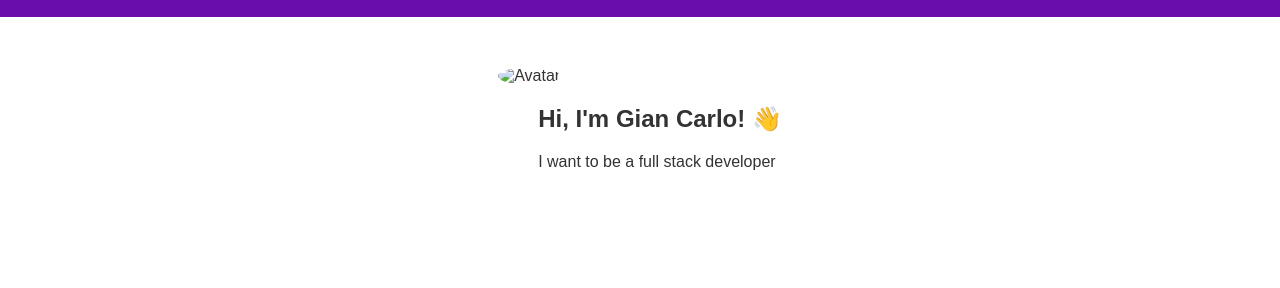
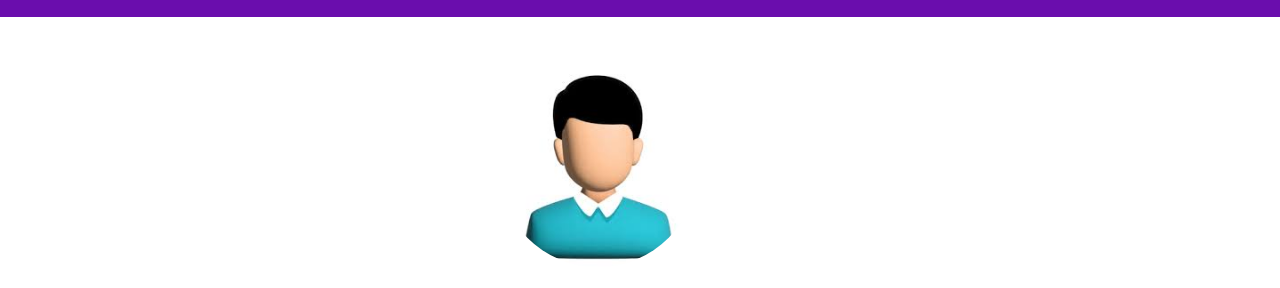
Before and after one commit to GianCAF/Introduction-to-HTML-CSS-and-JavaScript, a plain HTML site: page Final Project/index.html in a window 1280 px wide. Shown: the part 171-459 px from the top of the page. Drawn offline with Linux system fonts and the light colour scheme.

Commit message:
Was added avatar image

```diff
--- a/Final Project/index.html
+++ b/Final Project/index.html
@@ -29,7 +29,7 @@
     <section id="about" class="hero">
         <div class="hero-container">
             <div class="avatar">
-                <img src="tu-avatar.png" alt="Avatar">
+                <img src="./src/avatar.jpeg" alt="Avatar">
             </div>
             <div class="hero-text">
                 <h1>Hi, I'm Gian Carlo! 👋</h1>
```
